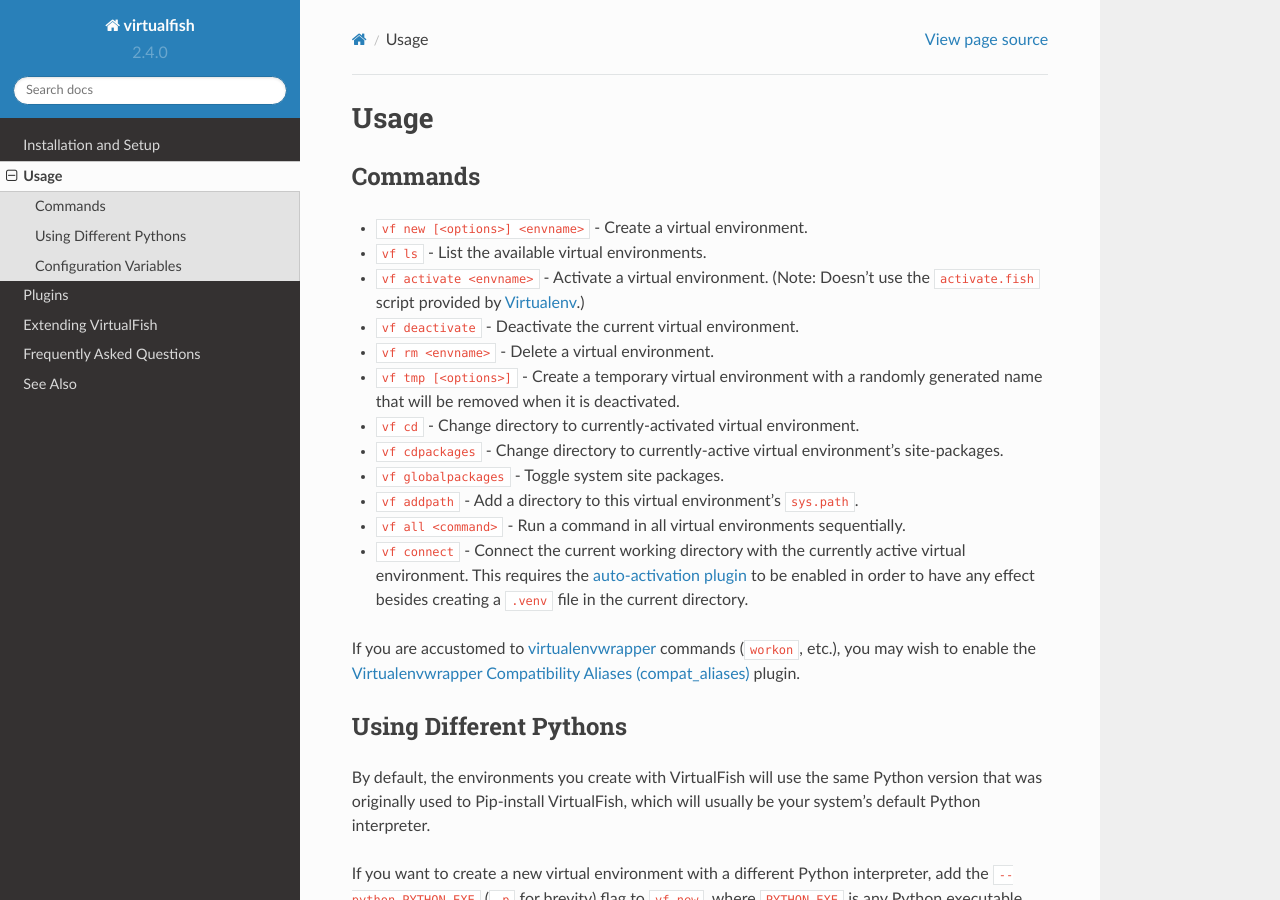
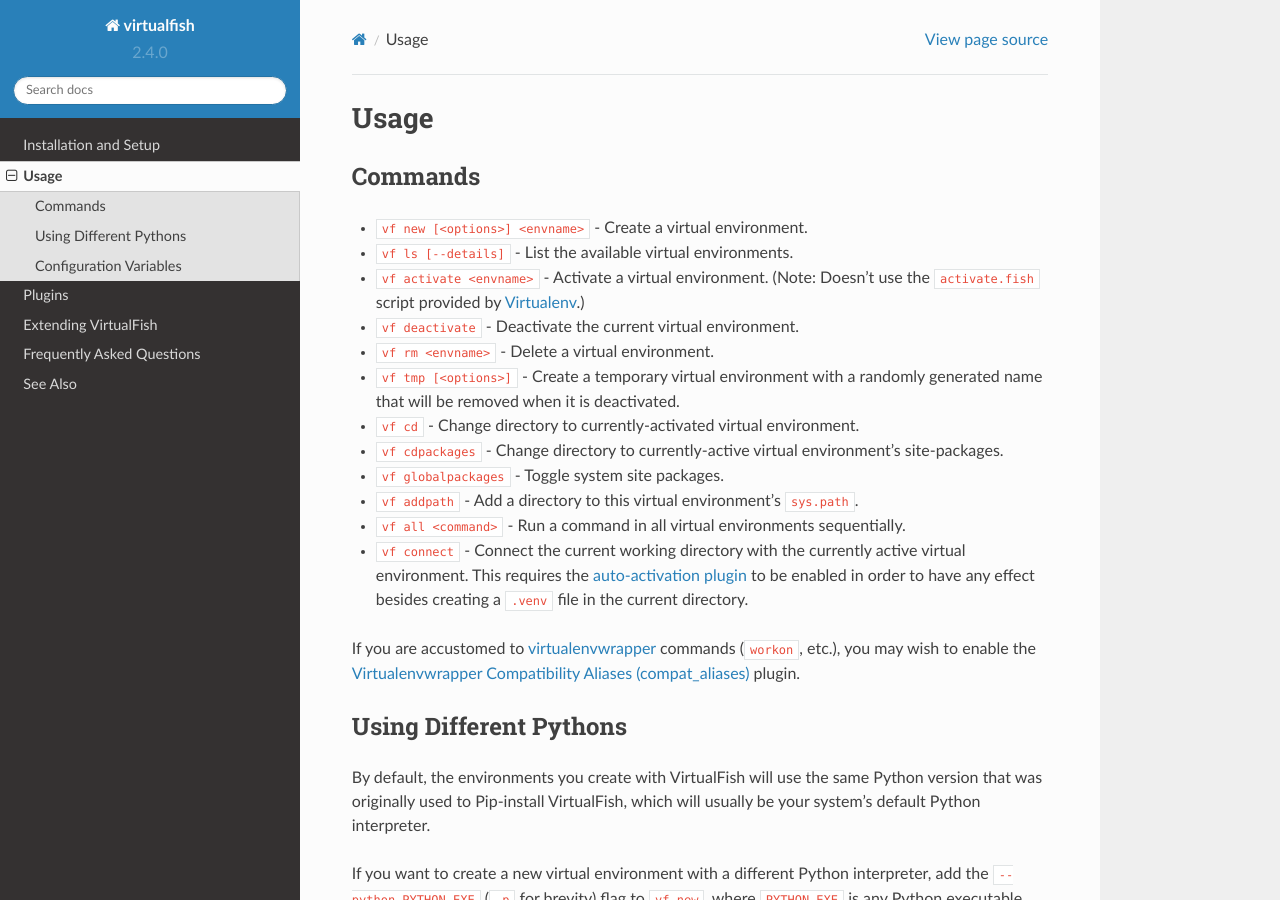
Before and after one commit to justinmayer/virtualfish, a Sphinx documentation site: the page built from docs/usage.rst, in a window 1280 px wide and 900 px high. Built offline with Sphinx 7.4.7 and the Read the Docs theme 2.0.0, drawn with Linux system fonts in a browser that asks for light colours.

Commit message:
vf ls: Add --details to show env Python versions
Also detect whether environments are in working order, and if so,
whether the default Python version is more up-to-date than an
environment's version.

```diff
--- a/docs/usage.rst
+++ b/docs/usage.rst
@@ -5,7 +5,7 @@
 --------
 
 -  ``vf new [<options>] <envname>`` - Create a virtual environment.
--  ``vf ls`` - List the available virtual environments.
+-  ``vf ls [--details]`` - List the available virtual environments.
 -  ``vf activate <envname>`` - Activate a virtual environment. (Note: Doesn’t
    use the ``activate.fish`` script provided by Virtualenv_.)
 -  ``vf deactivate`` - Deactivate the current virtual environment.
```
Also changed, not shown: 1 other file.
